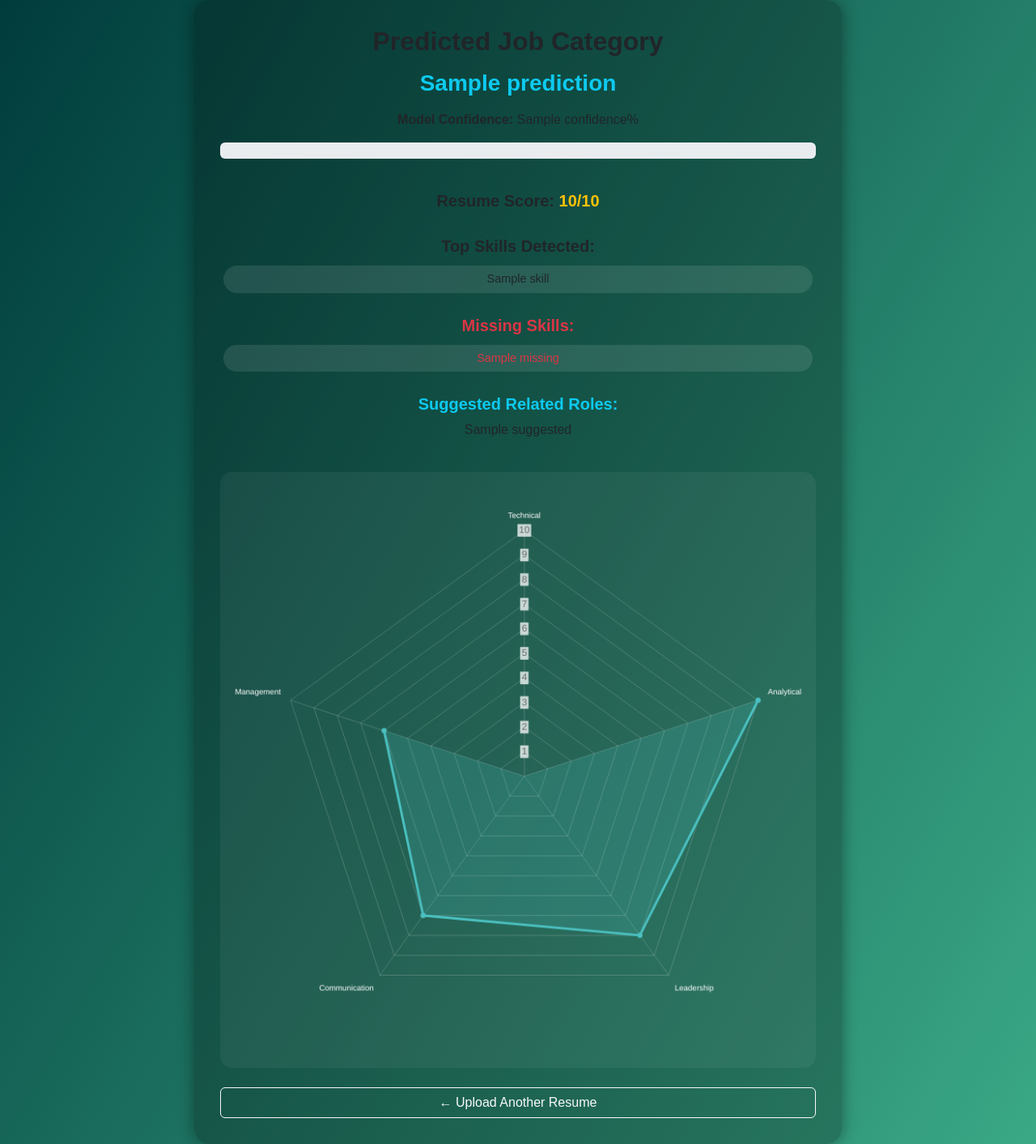
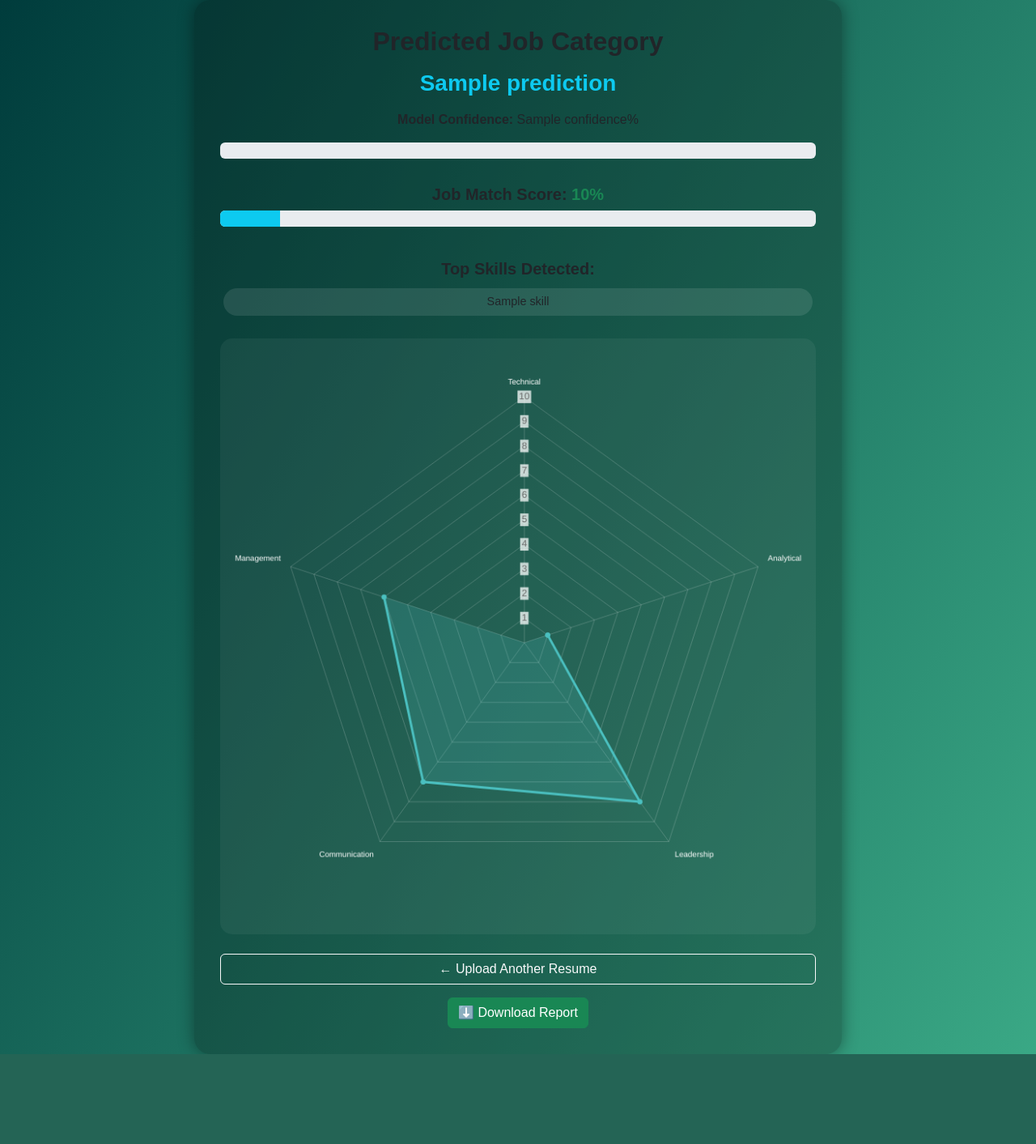
Before and after one commit to arjunreddy0729/Resume, a Flask app: template templates/result.html in a window 1280 px wide. Shown: the whole page at 81% size. After the commit the page ends 1302 px from the top, so only its background shows below. Run offline with Flask 3, Linux system fonts and the light colour scheme; the template is opened without the code that fills it: most values are stand-ins (such as "Sample title", 1, 10 or a date in 2020); parts of the project's set-up code (start-up, migrations or seed data) failed here and were passed over.

Commit message:
Enhancement: Updated app.py, templates, and integrated clean UI & features

```diff
--- a/app.py
+++ b/app.py
@@ -1,16 +1,23 @@
-from flask import Flask, render_template, request
+from flask import Flask, render_template, request, send_file
 import pickle
 import fitz  # PyMuPDF
 import docx
+import re
 import os
 import numpy as np
+from sklearn.feature_extraction.text import TfidfVectorizer
+from sklearn.metrics.pairwise import cosine_similarity
+from reportlab.lib.pagesizes import A4
+from reportlab.pdfgen import canvas
 
 app = Flask(__name__)
 
+# -----------------------------
 # Load trained model
+# -----------------------------
 model = pickle.load(open('model_res.pkl', 'rb'))
 
-# Job category mapping
+# Example job category mapping
 job_labels = {
     0: "Data Analyst",
     1: "Software Engineer",
@@ -21,27 +28,19 @@ job_labels = {
     6: "Project Manager"
 }
 
-# Common skills list
+# Skills to detect
 SKILLS = [
     "python", "java", "sql", "excel", "machine learning", "data analysis",
     "tensorflow", "pandas", "flask", "communication", "leadership",
     "project management", "teamwork", "javascript", "power bi", "tableau"
 ]
 
-# Role-based expected skills
-ROLE_SKILLS = {
-    "Data Analyst": ["sql", "excel", "pandas", "tableau", "power bi", "data analysis"],
-    "Software Engineer": ["python", "java", "flask", "javascript", "teamwork"],
-    "Machine Learning Engineer": ["python", "tensorflow", "pandas", "machine learning", "data analysis"],
-    "HR Specialist": ["communication", "leadership", "teamwork"],
-    "Marketing Executive": ["communication", "excel", "data analysis", "teamwork"],
-    "Business Analyst": ["excel", "sql", "power bi", "data analysis", "communication"],
-    "Project Manager": ["leadership", "project management", "communication", "teamwork"]
-}
 
-
+# -----------------------------
+# Utility Functions
+# -----------------------------
 def extract_text(file):
-    """Extract text from PDF, DOCX, or TXT files."""
+    """Extract text from pdf, docx, or txt file."""
     filename = file.filename.lower()
     if filename.endswith('.pdf'):
         with fitz.open(stream=file.read(), filetype="pdf") as doc:
@@ -50,19 +49,34 @@ def extract_text(file):
                 text += page.get_text("text")
         return text
     elif filename.endswith('.docx'):
-        document = docx.Document(file)
-        return " ".join([p.text for p in document.paragraphs])
+        docx_file = docx.Document(file)
+        return " ".join([para.text for para in docx_file.paragraphs])
     elif filename.endswith('.txt'):
-        return file.read().decode('utf-8', errors='ignore')
-    return ""
+        return file.read().decode('utf-8')
+    else:
+        return ""
 
 
 def extract_skills(text):
-    """Keyword matching for skills."""
+    """Simple keyword matching for skill extraction."""
     text_lower = text.lower()
-    return sorted(set(skill for skill in SKILLS if skill in text_lower))
+    found_skills = [skill for skill in SKILLS if skill in text_lower]
+    return list(set(found_skills))
 
 
+def job_match_score(resume_text, jd_text):
+    """Compute similarity between resume text and job description."""
+    if not jd_text.strip():
+        return None
+    vectorizer = TfidfVectorizer(stop_words='english')
+    vectors = vectorizer.fit_transform([resume_text, jd_text])
+    score = cosine_similarity(vectors[0:1], vectors[1:2])[0][0]
+    return round(score * 100, 2)
+
+
+# -----------------------------
+# Routes
+# -----------------------------
 @app.route('/')
 def index():
     return render_template('index.html')
@@ -70,7 +84,9 @@ def index():
 
 @app.route('/predict', methods=['POST'])
 def predict():
-    file = request.files.get('resume')
+    file = request.files['resume']
+    jd_text = request.form.get('jobdesc', '')
+
     if not file:
         return render_template('result.html', prediction="No file uploaded")
 
@@ -78,38 +94,59 @@ def predict():
     if not text.strip():
         return render_template('result.html', prediction="Invalid or empty file")
 
-    # Model prediction
+    # Predict category
     pred_probs = model.predict_proba([text])[0]
     pred_class = np.argmax(pred_probs)
     confidence = round(pred_probs[pred_class] * 100, 2)
-    job_title = job_labels.get(pred_class, "Unknown")
+    job_title = job_labels.get(pred_class, "Unknown Category")
 
-    # Skill matching
+    # Extract skills + match score
     found_skills = extract_skills(text)
-    ideal_skills = ROLE_SKILLS.get(job_title, [])
-    missing_skills = [s for s in ideal_skills if s not in found_skills]
-
-    # Resume score
-    skill_match = (len(found_skills) / len(SKILLS)) * 100
-    resume_score = round((0.7 * confidence + 0.3 * skill_match) / 10, 2)
-
-    # Suggested related roles
-    suggested = [
-        r for r, s in ROLE_SKILLS.items()
-        if len(set(found_skills) & set(s)) >= 3 and r != job_title
-    ]
+    match_score = job_match_score(text, jd_text)
 
     return render_template(
         'result.html',
         prediction=job_title,
         confidence=confidence,
-        score=resume_score,
         skills=found_skills,
-        missing=missing_skills,
-        suggested=suggested
+        match_score=match_score
     )
 
 
+@app.route('/download_report', methods=['POST'])
+def download_report():
+    """Generate and download a PDF report."""
+    data = request.form
+    prediction = data.get('prediction')
+    confidence = data.get('confidence')
+    skills = data.get('skills')
+    match_score = data.get('match_score')
+
+    filename = "resume_analysis_report.pdf"
+    c = canvas.Canvas(filename, pagesize=A4)
+
+    c.setFont("Helvetica-Bold", 16)
+    c.drawString(100, 800, "Resume Analysis Report")
+
+    c.setFont("Helvetica", 12)
+    y = 770
+    lines = [
+        f"Predicted Role: {prediction}",
+        f"Confidence: {confidence}%",
+        f"Match Score: {match_score if match_score else 'N/A'}%",
+        f"Skills Found: {skills}"
+    ]
+    for line in lines:
+        c.drawString(100, y, line)
+        y -= 20
+
+    c.save()
+    return send_file(filename, as_attachment=True)
+
+
+# -----------------------------
+# Run the app (Render uses PORT env)
+# -----------------------------
 if __name__ == "__main__":
     port = int(os.environ.get("PORT", 10000))
     app.run(host="0.0.0.0", port=port)
--- a/templates/result.html
+++ b/templates/result.html
@@ -75,8 +75,18 @@
       </div>
     {% endif %}
 
-    {% if score %}
-      <h5 class="mt-4">Resume Score: <span class="text-warning">{{ score }}/10</span></h5>
+    {% if match_score %}
+      <h5 class="mt-3">Job Match Score: <span class="text-success">{{ match_score }}%</span></h5>
+      <div class="progress mb-3" style="height: 20px;">
+        <div
+          id="matchBar"
+          class="progress-bar bg-info"
+          role="progressbar"
+          aria-valuenow="{{ match_score }}"
+          aria-valuemin="0"
+          aria-valuemax="100"
+        ></div>
+      </div>
     {% endif %}
 
     {% if skills %}
@@ -86,35 +96,30 @@
       {% endfor %}
     {% endif %}
 
-    {% if missing %}
-      <h5 class="mt-4 text-danger">Missing Skills:</h5>
-      {% for m in missing %}
-        <span class="skill-chip text-danger">{{ m }}</span>
-      {% endfor %}
-    {% endif %}
-
-    {% if suggested %}
-      <h5 class="mt-4 text-info">Suggested Related Roles:</h5>
-      <p>{{ suggested | join(", ") }}</p>
-    {% endif %}
-
     <canvas id="skillChart" height="150" class="mt-4"></canvas>
 
     <a href="/" class="btn btn-outline-light mt-4">← Upload Another Resume</a>
+
+    <form action="/download_report" method="POST">
+      <input type="hidden" name="prediction" value="{{ prediction }}">
+      <input type="hidden" name="confidence" value="{{ confidence }}">
+      <input type="hidden" name="skills" value="{{ skills|join(', ') }}">
+      <input type="hidden" name="match_score" value="{{ match_score }}">
+      <button type="submit" class="btn btn-success mt-3">⬇️ Download Report</button>
+    </form>
   </div>
 
   <script>
     document.addEventListener("DOMContentLoaded", () => {
       const confidenceVal = Number("{{ confidence|default(0) }}");
-      const scoreVal = Number("{{ score|default(0) }}");
+      const matchVal = Number("{{ match_score|default(0) }}");
 
-      // Dynamically set progress width
-      const bar = document.getElementById("confidenceBar");
-      if (bar) {
-        bar.style.width = confidenceVal + "%";
-      }
+      const confBar = document.getElementById("confidenceBar");
+      if (confBar) confBar.style.width = confidenceVal + "%";
 
-      // Radar chart
+      const matchBar = document.getElementById("matchBar");
+      if (matchBar) matchBar.style.width = matchVal + "%";
+
       const ctx = document.getElementById("skillChart");
       if (!ctx) return;
 
@@ -124,7 +129,7 @@
           labels: ["Technical", "Analytical", "Leadership", "Communication", "Management"],
           datasets: [{
             label: "Resume Strength",
-            data: [confidenceVal / 20, scoreVal, 8, 7, 6],
+            data: [confidenceVal / 20, matchVal / 10, 8, 7, 6],
             fill: true,
             backgroundColor: "rgba(75,192,192,0.2)",
             borderColor: "rgb(75,192,192)",
@@ -141,9 +146,7 @@
               pointLabels: { color: "#fff" }
             }
           },
-          plugins: {
-            legend: { display: false }
-          }
+          plugins: { legend: { display: false } }
         }
       });
     });
```
Also changed, not shown: requirements.txt (+5 -4 lines), templates/index.html (+37 -9 lines).
